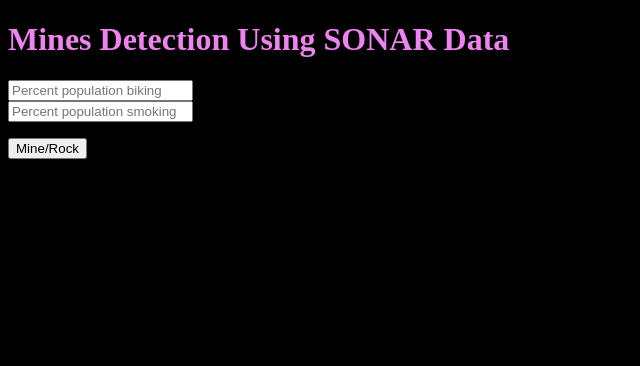
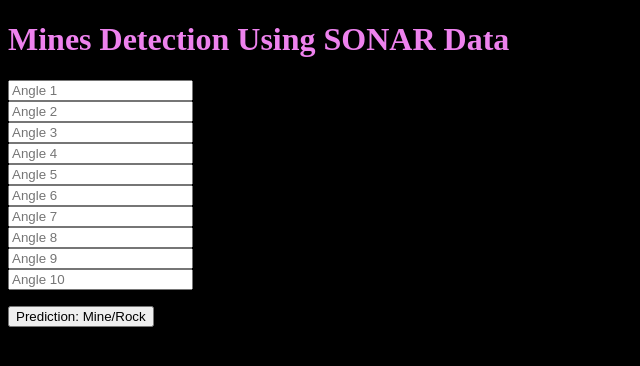
Before and after one commit to Mohamed-derbeli/Machine-Learning-Projects, a Flask app: page / in a window 1280 px wide. Shown: the top 366 px of the page, without its empty margins (0-640 px from the left). Run offline with Flask 2, Linux system fonts and the light colour scheme; parts of the project's set-up code (start-up, migrations or seed data) failed here and were passed over.

Commit message:
Add files via upload

```diff
--- a/Sonar-Mines-vs-Rocks/templates/index.html
+++ b/Sonar-Mines-vs-Rocks/templates/index.html
@@ -17,15 +17,23 @@
      <!-- Action is where the data is sent. In our case, predict page.
      If action is omitted, it assumed to be the current page -->
     <form action="{{ url_for('predict')}}"method="post">
-    	<input type="text" name="percent biking" placeholder="Percent population biking" required="required" /><br>
-        <input type="text" name="percent smoking" placeholder="Percent population smoking" required="required" /><p>
+    	<input type="text" name="Angle 1" placeholder="Angle 1" required="required" /><br>
+        <input type="text" name="Angle 2" placeholder="Angle 2" required="required" /><br>
+        <input type="text" name="Angle 3" placeholder="Angle 3" required="required" /><br>
+        <input type="text" name="Angle 4" placeholder="Angle 4" required="required" /><br>
+        <input type="text" name="Angle 5" placeholder="Angle 5" required="required" /><br>
+        <input type="text" name="Angle 6" placeholder="Angle 6" required="required" /><br>
+        <input type="text" name="Angle 7" placeholder="Angle 7" required="required" /><br>
+        <input type="text" name="Angle 8" placeholder="Angle 8" required="required" /><br>
+        <input type="text" name="Angle 9" placeholder="Angle 9" required="required" /><br>
+        <input type="text" name="Angle 10" placeholder="Angle 10" required="required" /><p>
 
-        <button type="submit" class="btn btn-primary btn-block btn-large">Mine/Rock</button></p>
+        <button type="submit" class="btn btn-primary btn-block btn-large">Prediction: Mine/Rock</button></p>
     </form>
 
    <br>
    <br>
-   <h4 style="color:Violet;">
+   <h4 style="color:Green;">
    {{ prediction_text }} </h4>
 
  </div>
```
